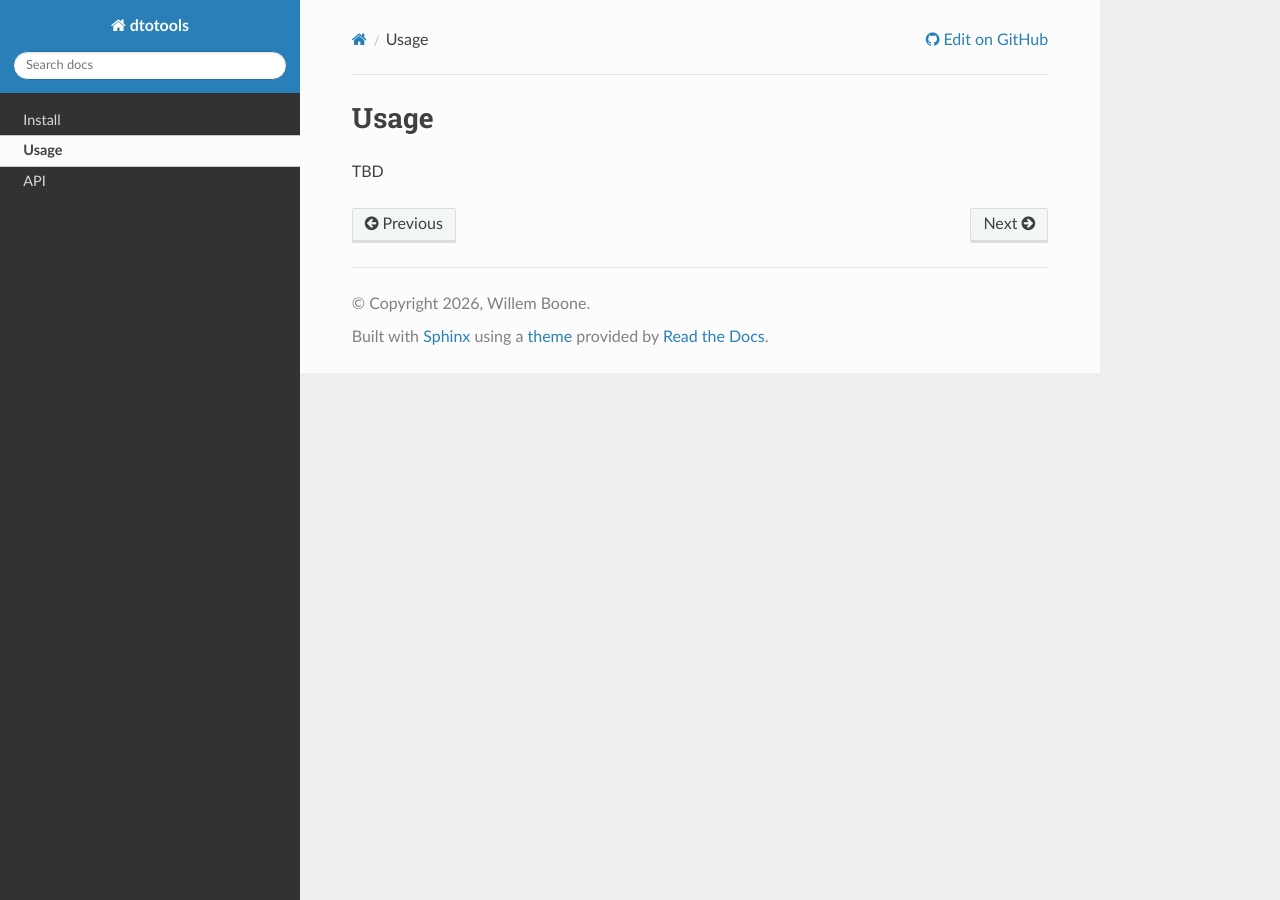
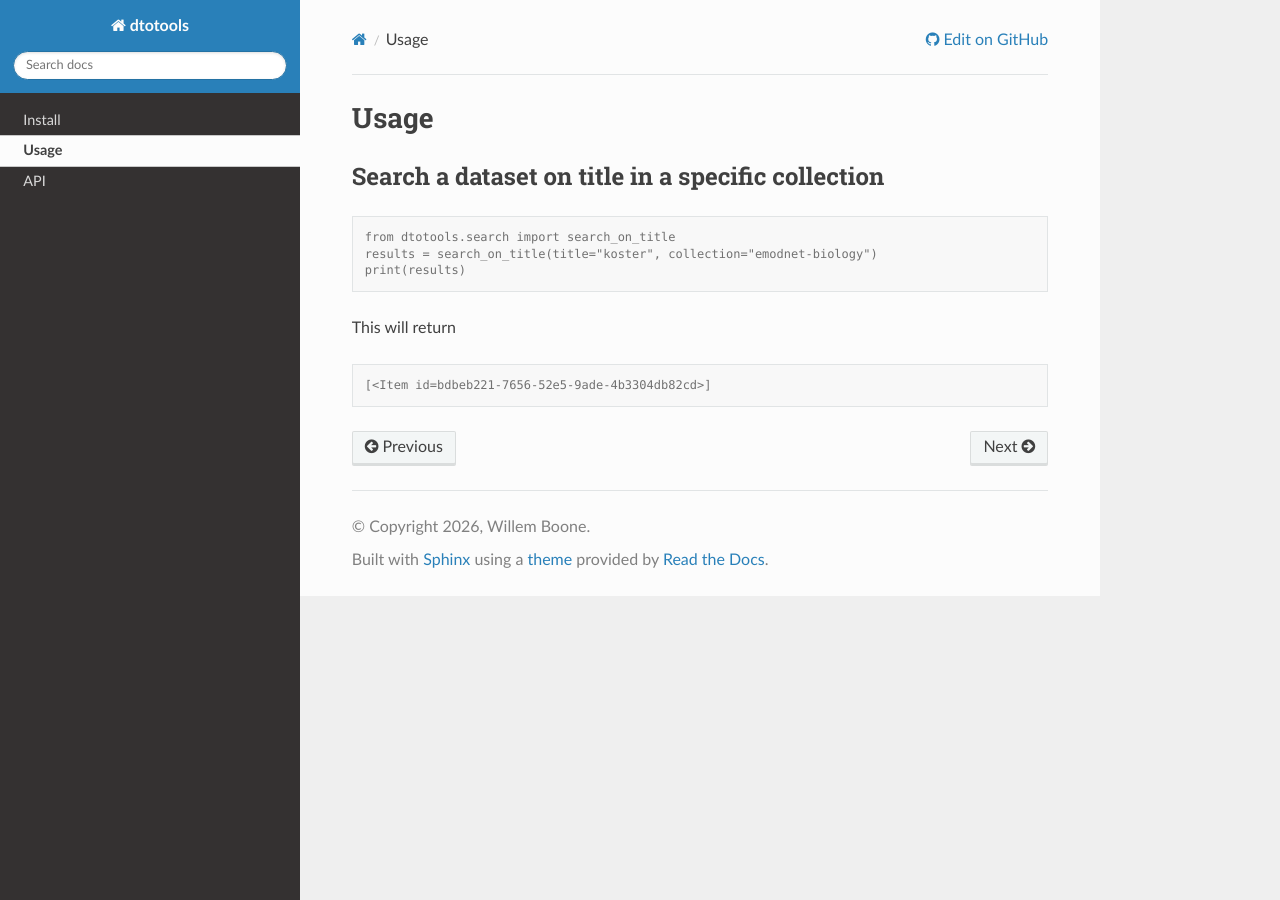
Before and after one commit to willem0boone/EDITO_python_tools, a Sphinx documentation site: the page built from docs/source/usage.rst, in a window 1280 px wide. Built offline with Sphinx 7.4.7 and the Read the Docs theme 3.1.0, drawn with Linux system fonts in a browser that asks for light colours.

Commit message:
update docs

```diff
--- a/docs/source/usage.rst
+++ b/docs/source/usage.rst
@@ -1,4 +1,17 @@
 Usage
 ==================
 
-TBD
+Search a dataset on title in a specific collection
+--------------------------------------------------
+
+.. code-block:: console
+
+    from dtotools.search import search_on_title
+    results = search_on_title(title="koster", collection="emodnet-biology")
+    print(results)
+
+This will return
+
+.. code-block:: console
+
+    [<Item id=bdbeb221-7656-52e5-9ade-4b3304db82cd>]
--- a/dtotools/__init__.py
+++ b/dtotools/__init__.py
@@ -3,3 +3,6 @@ This is the docstring for the package.
 """
 
 __version__ = "0.1.0"
+
+
+from .search import search_on_title
```
Also changed, not shown: docs/source/install.rst (+6 -2 lines), 1 other file.
